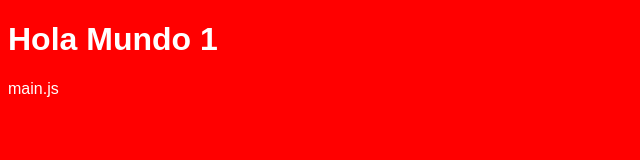
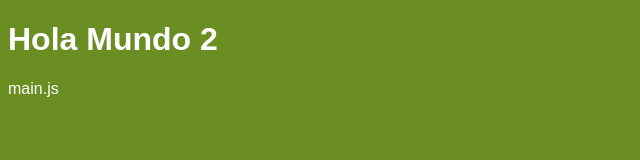
Before and after one commit to MiguelAngelCastroEscamillaINSTRUCTOR/Paginaciones, a plain HTML site: page index.html in a window 1280 px wide. Shown: the whole page, without its empty margins (0-640 px from the left). Drawn offline with Linux system fonts and the light colour scheme.

Commit message:
Solucion 2

```diff
--- a/index.html
+++ b/index.html
@@ -4,11 +4,11 @@
     <meta charset="UTF-8">
     <meta http-equiv="X-UA-Compatible" content="IE=edge">
     <meta name="viewport" content="width=device-width, initial-scale=1.0">
-    <title>Pagina 1</title>
+    <title>Pagina 2</title>
     <link rel="stylesheet" href="style.css">
     <script src="main.js"></script>
 </head>
 <body>
-    <h1>Hola Mundo 1</h1>
+    <h1>Hola Mundo 2</h1>
 </body>
 </html>
--- a/style.css
+++ b/style.css
@@ -1,5 +1,5 @@
 *{
-    background: red;
+    background: olivedrab;
     color: #fff;
     font-family: Arial, Helvetica, sans-serif;
 }
```
